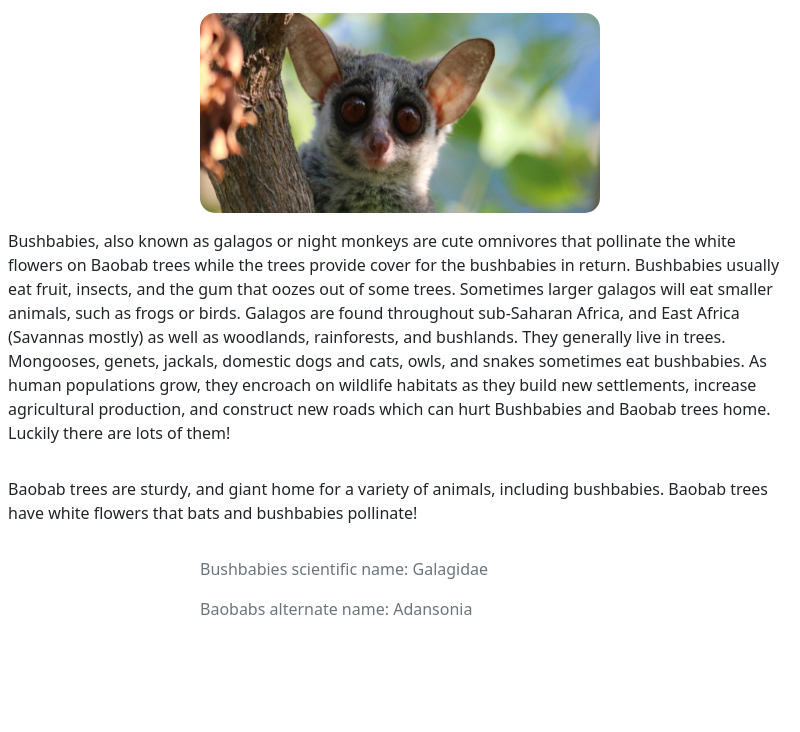
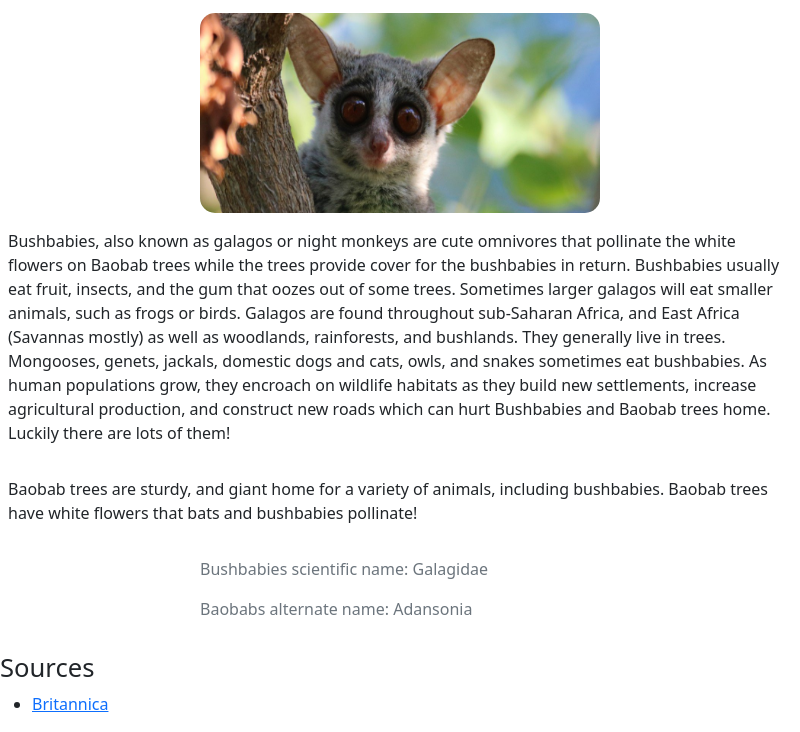
Before and after one commit to PixelStudios-mc/symbap-peak-project, an Electron app: page src/bushbaby.html in a window 800 px wide. Shown: the part 503-1235 px from the top of the page. Before the commit the page ends 1140 px from the top, so only its background shows below. Drawn offline with nearby package versions, Linux system fonts and the light colour scheme.

Commit message:
Final Commit

```diff
--- a/package.json
+++ b/package.json
@@ -5,7 +5,7 @@
   "main": "main.js",
   "scripts": {
     "start": "electron .",
-    "build": "electron-packager ./release symbap --platform=win32 --arch=x64"
+    "build": "electron-packager ./ symbap --platform=win32 --arch=x64"
   },
   "author": "",
   "license": "ISC",
--- a/src/bushbaby.html
+++ b/src/bushbaby.html
@@ -55,5 +55,13 @@
     <pre></pre>
     <p class="text-muted center">Bushbabies scientific name: Galagidae</p>
     <p class="text-muted center">Baobabs alternate name: Adansonia</p>
+    <pre></pre>
+    <h3>Sources</h3>
+    <ul>
+      <li>
+        <p class="text-muted"><a href="www.britannica.com">Britannica</a></p>
+      </li>
+    </ul>
+
   </body>
 </html>
```
